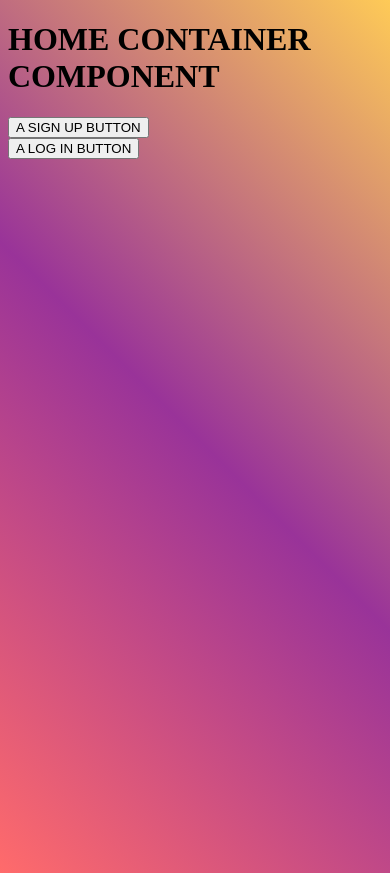
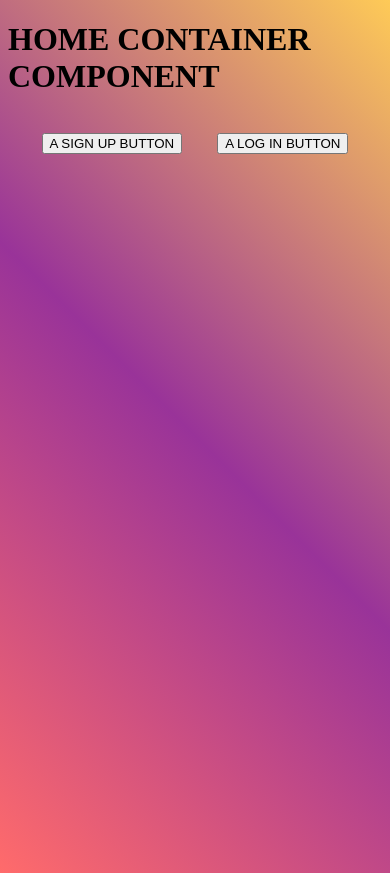
Before and after one commit to KimberlyRosaly/to-do-app, a React (Create React App) app: page / in a window 390 px wide. Built offline with nearby package versions, Linux system fonts and the light colour scheme.

Commit message:
style the portal element to be responsive with space

```diff
--- a/src/styles.css
+++ b/src/styles.css
@@ -18,3 +18,11 @@ body{
   border: 5px solid orange;
   /* ___________________________________________ */
 }
+
+#portal {
+  display: flex;
+  flex-direction: row;
+  align-items: center;
+  justify-content: space-around;
+  padding: 1rem 1rem;
+}
```
